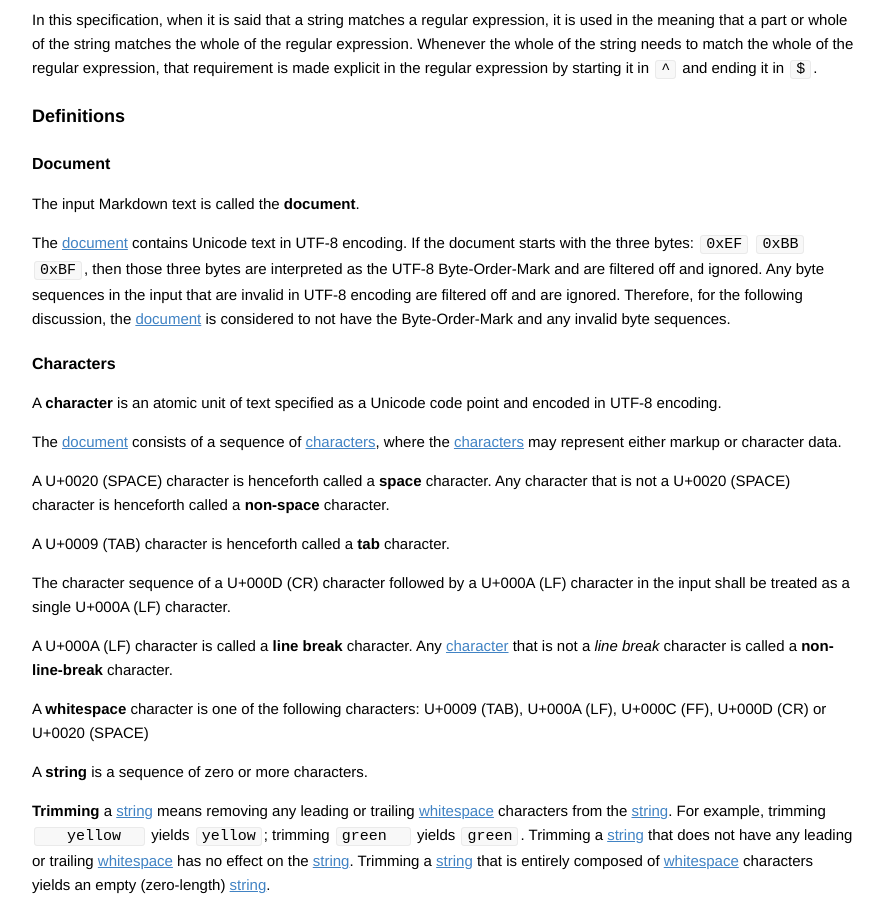
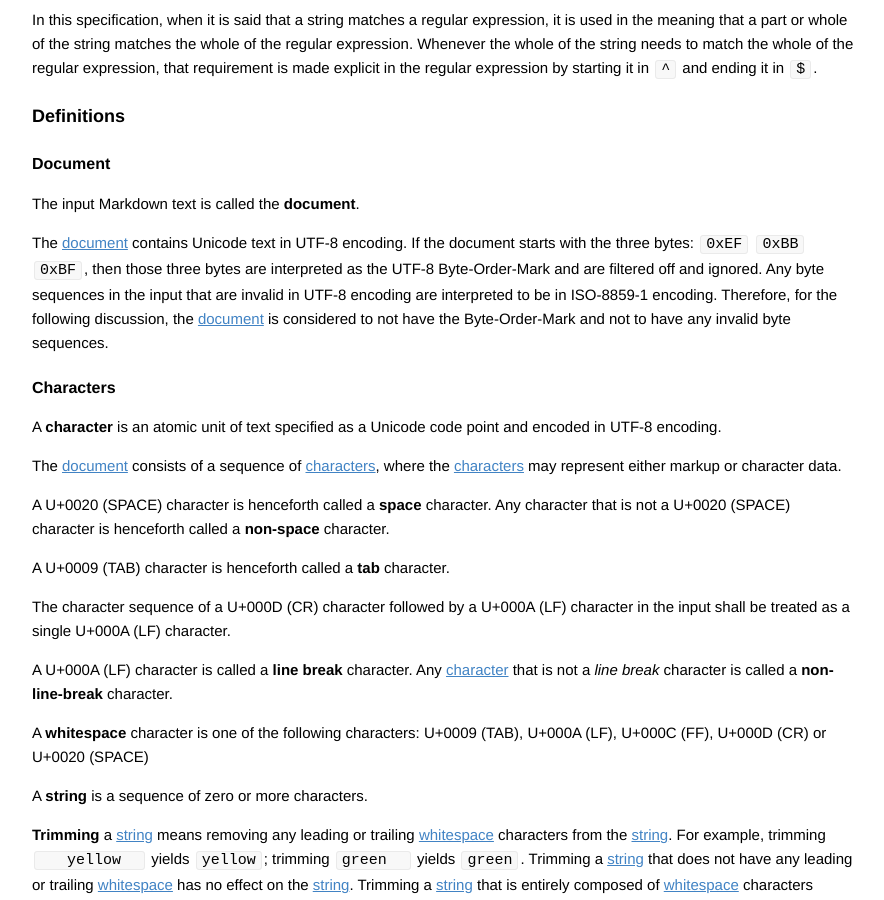
Before and after one commit to vfmd/vfmd-spec, a Jekyll site: the page built from specification.md, in a window 1280 px wide and 900 px high, scrolled down 2649 px. Shown: the whole window, without its empty margins (197-1081 px from the left). Built offline with Jekyll 4.4.1, drawn with Linux system fonts in a browser that asks for light colours; Markdown is read by kramdown in place of the engine named in the settings.

Commit message:
Interpret invalid UTF-8 as ISO-8859-1 (which is a single-byte encoding)

```diff
--- a/specification.md
+++ b/specification.md
@@ -147,9 +147,9 @@ The [document] contains Unicode text in UTF-8 encoding. If the document
 starts with the three bytes: `0xEF` `0xBB` `0xBF`, then those three
 bytes are interpreted as the UTF-8 Byte-Order-Mark and are filtered off
 and ignored. Any byte sequences in the input that are invalid in UTF-8
-encoding are filtered off and are ignored. Therefore, for the following
-discussion, the [document] is considered to not have the Byte-Order-Mark
-and any invalid byte sequences.
+encoding are interpreted to be in ISO-8859-1 encoding. Therefore, for
+the following discussion, the [document] is considered to not have the
+Byte-Order-Mark and not to have any invalid byte sequences.
 
 <h4 id="characters">Characters</h4>
 
```
